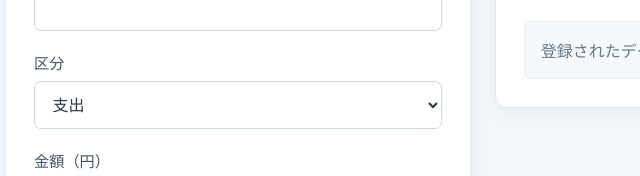
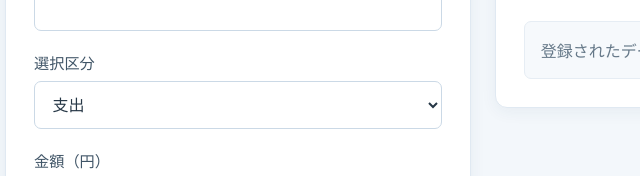
Before and after one commit to akky0921/kakeibo-page, a plain HTML site: page index.html in a window 1280 px wide. Shown: the part 415-591 px from the top of the page, 75-715 px from the left. Drawn offline with Linux system fonts and the light colour scheme.

Commit message:
収入・支出の選択文言を修正

```diff
--- a/index.html
+++ b/index.html
@@ -28,7 +28,7 @@
           <input type="text" id="item" name="item" required>
         </p>
         <p>
-          <label for="type">区分</label>
+          <label for="type">選択区分</label>
           <select id="type" name="type" required>
             <option value="expense">支出</option>
             <option value="income">収入</option>
```
